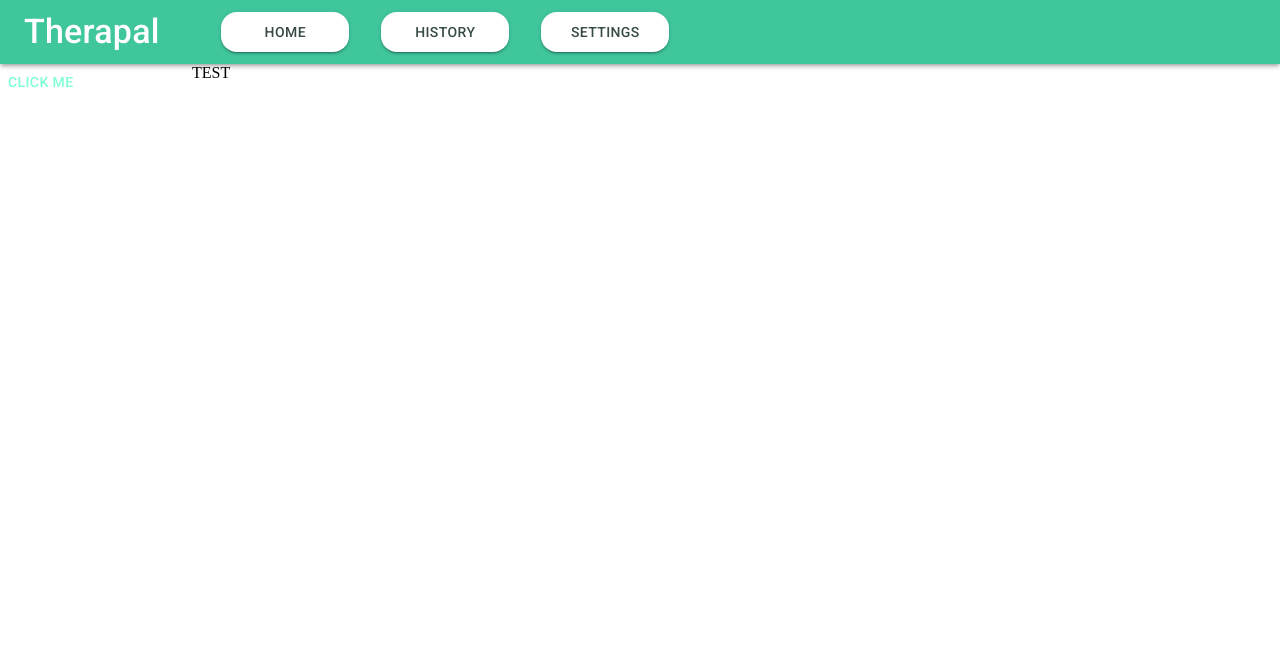
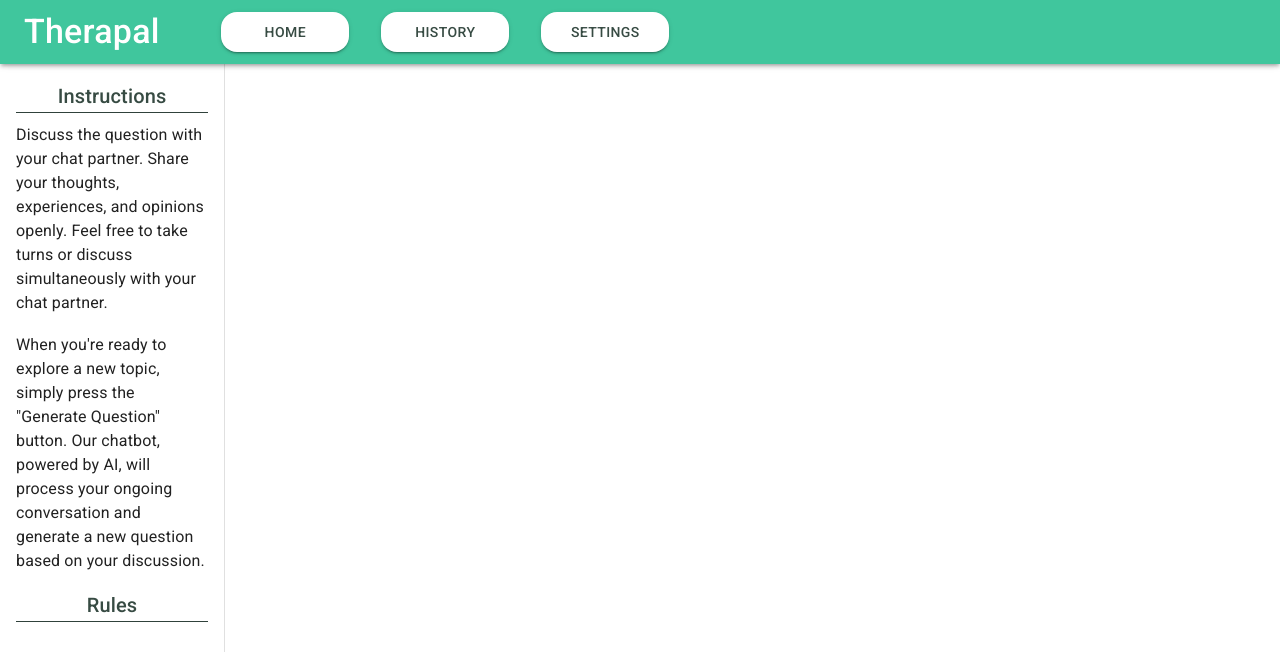
Before and after one commit to dsfhdshdjtsb/Therapal, a React (Create React App) app in the folder client/: page /test in a window 1280 px wide. Shown: the top 652 px of the page. Built offline with nearby package versions, Linux system fonts and the light colour scheme; no server answers; a web font is replaced by a local one.

Commit message:
working side bar

```diff
--- a/client/src/components/Chat/ChatWindow.js
+++ b/client/src/components/Chat/ChatWindow.js
@@ -1,13 +1,15 @@
-import { Grid } from "@mui/material";
+import { Grid, Box } from "@mui/material";
 import React from "react";
 import PromptBar from "./PromptBar";
 
 function ChatWindow() {
   return <React.Fragment>
-    <Grid container width={"85vw"} height={"73vh"} top={"7vh"} sx={{ float: "right"}}>
-      TEST
-    </Grid>
-    <PromptBar />
+    <Box>
+    ASDASDASDASDASDASDASDASDASDASDASDASDASDASDASDASDASD
+    </Box>
+    <Box width={"300px"}>
+      Test
+    </Box>
   </React.Fragment>;
 }
 
--- a/client/src/components/Chat/PromptBar.js
+++ b/client/src/components/Chat/PromptBar.js
@@ -10,7 +10,7 @@ function PromptBar() {
     <React.Fragment>
       <Button
         onClick={() => {
-          setIsPromptBarOpen(true);
+          setIsPromptBarOpen(!isPromptBarOpen);
         }}
       >
         CLICK ME
@@ -18,7 +18,7 @@ function PromptBar() {
       <Drawer
         anchor="bottom"
         open={isPromptBarOpen}
-        sx={{ boxShadow: 5, bottom: "30vh"}}
+        sx={{ boxShadow: 5}}
         ModalProps={{
           slots: {
             backdrop: "div",
@@ -37,11 +37,11 @@ function PromptBar() {
         }}
         PaperProps={{
           sx: {
-            height: "10vh",
+            height: "20vh",
           },
         }}
       >
-        <Box p={2} width={"15vw"}>
+        <Box p={2}>
           <Button
             onClick={() => {
               setIsPromptBarOpen(false);
--- a/client/src/components/Chat/SideBar.js
+++ b/client/src/components/Chat/SideBar.js
@@ -1,5 +1,12 @@
 import React from "react";
-import { Box, Button, Divider, Drawer, Typography } from "@mui/material";
+import {
+  Box,
+  Button,
+  Divider,
+  Drawer,
+  Toolbar,
+  Typography,
+} from "@mui/material";
 import { useState } from "react";
 
 function SideBar(props) {
@@ -10,31 +17,16 @@ function SideBar(props) {
       <Drawer
         open={true}
         anchor="left"
-        sx={{ boxShadow: 5, overflow: "scroll" }}
-        ModalProps={{
-          slots: {
-            backdrop: "div",
-          },
-          slotProps: {
-            root: {
-              style: {
-                position: "absolute",
-                top: "unset",
-                bottom: "unset",
-                left: "unset",
-                right: "unset",
-              },
-            },
-          },
-        }}
-        PaperProps={{
-          sx: {
-            height: "73vh",
-            top: "7vh",
-          },
+        width={"15vw"}
+        variant="permanent"
+        sx={{
+          boxShadow: 5,
+          overflow: "scroll",
+          flexShrink: 0,
         }}
       >
-        <Box p={2} pb={0} width={"15vw"} textAlign={"center"}>
+        <Toolbar />
+        <Box p={2} pb={0} textAlign={"center"}>
           <Typography variant="h6" sx={{ color: "accent.main" }}>
             Instructions
           </Typography>
--- a/client/src/components/NavBar.js
+++ b/client/src/components/NavBar.js
@@ -15,7 +15,7 @@ const auth = firebase.auth();
 
 export default function NavBar() {
   return (
-    <AppBar color="secondary" position="static" sx={{ boxShadow: 3 }}>
+    <AppBar color="secondary" position="fixed" sx={{ boxShadow: 3, zIndex: (theme) => theme.zIndex.drawer + 1 }}>
       <Toolbar sx={{ height: "7vh" }}>
         <Typography
           variant="h4"
--- a/client/src/pages/Chat.js
+++ b/client/src/pages/Chat.js
@@ -1,4 +1,6 @@
 import React from "react";
+
+import { Box } from "@mui/material";
 
 import NavBar from "../components/NavBar";
 import SideBar from "../components/Chat/SideBar";
@@ -7,11 +9,12 @@ import UserControls from "../components/Chat/UserControls";
 
 function Chat() {
   return (
-    <React.Fragment>
+    <Box sx={{display: "flex"}}>
       <NavBar />
+      <SideBar />
       <ChatWindow />
       <UserControls />
-    </React.Fragment>
+    </Box>
   );
 }
 
```
